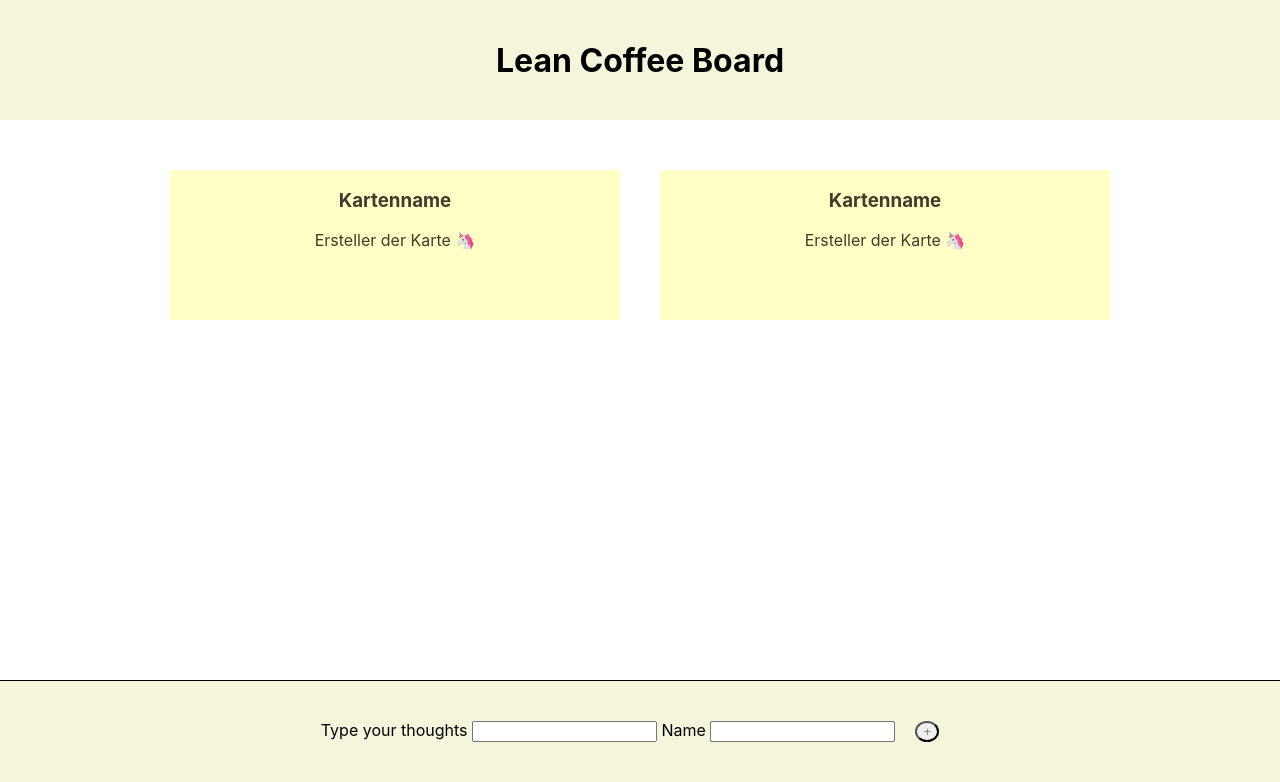
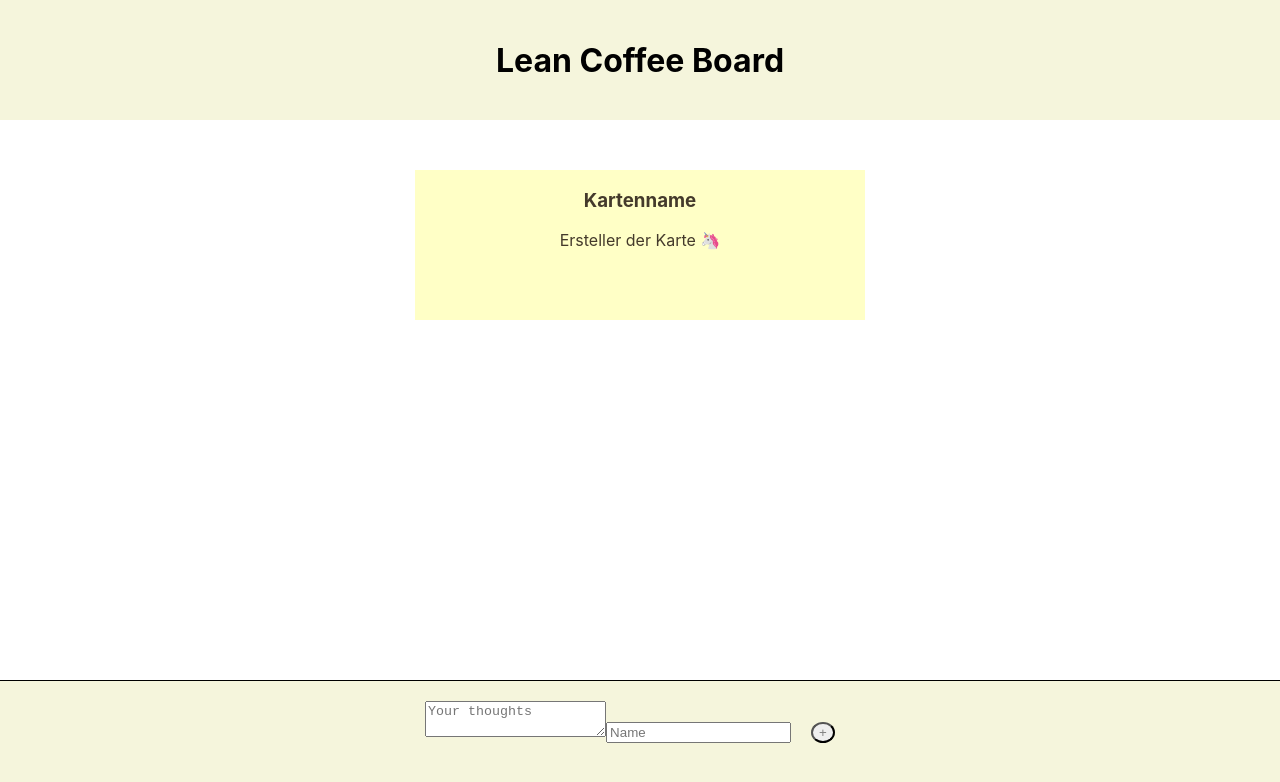
Before and after one commit to KirstenSchuhmann/lean-coffee-board, a Next.js app: page / in a window 1280 px wide. Shown: the top 782 px of the page. Built offline with nearby package versions, Linux system fonts and the light colour scheme.

Commit message:
useForm Hook erstellt + Anwendung auf Form

```diff
--- a/pages/index.js
+++ b/pages/index.js
@@ -9,7 +9,6 @@ export default function HomePage() {
       <Header />
       <MainContent>
         <Card />
-        <Card />
       </MainContent>
       <Footer />
     </>
--- a/src/Card.js
+++ b/src/Card.js
@@ -1,6 +1,6 @@
 import styled from "styled-components";
 
-export default function Card() {
+export default function Card({ entries, onDelete, onChange, onEdit }) {
   return (
     <StyledCard>
       <h3> Kartenname </h3>
--- /dev/null
+++ b/src/Hooks/useForm.js
@@ -0,0 +1,20 @@
+import { useState } from "react";
+
+const useForm = () => {
+  const [state, setState] = useState({});
+
+  const handleSubmit = (event) => {
+    event.preventDefault();
+  };
+
+  const handleChange = (event) => {
+    event.persist();
+    setState((state) => ({
+      ...state,
+      [event.target.name]: event.target.value,
+    }));
+  };
+  return [state, handleChange, handleSubmit];
+};
+
+export default useForm;
--- a/src/components/Form.js
+++ b/src/components/Form.js
@@ -1,14 +1,33 @@
 import styled from "styled-components";
+import useForm from "../Hooks/useForm";
 
 export default function Form() {
+  const addToList = () => {
+    console.log(values);
+  };
+
+  const [values, handleChange, handleSubmit] = useForm(addToList);
+
   return (
     <>
-      <form>
-        <label htmlFor="text"> Type your thoughts </label>
-        <input type="text" id="text" />
+      <form onSubmit={handleSubmit}>
+        <textarea
+          name="thoughts"
+          value={values.thoughts}
+          placeholder="Your thoughts"
+          onChange={handleChange}
+          required
+        />
 
-        <label htmlFor="name"> Name </label>
-        <input type="name" id="name" />
+        <input
+          name="name"
+          type="text"
+          placeholder="Name"
+          value={values.name}
+          onChange={handleChange}
+          required
+          maxLength={20}
+        />
         <StyledButton> + </StyledButton>
       </form>
     </>
```
